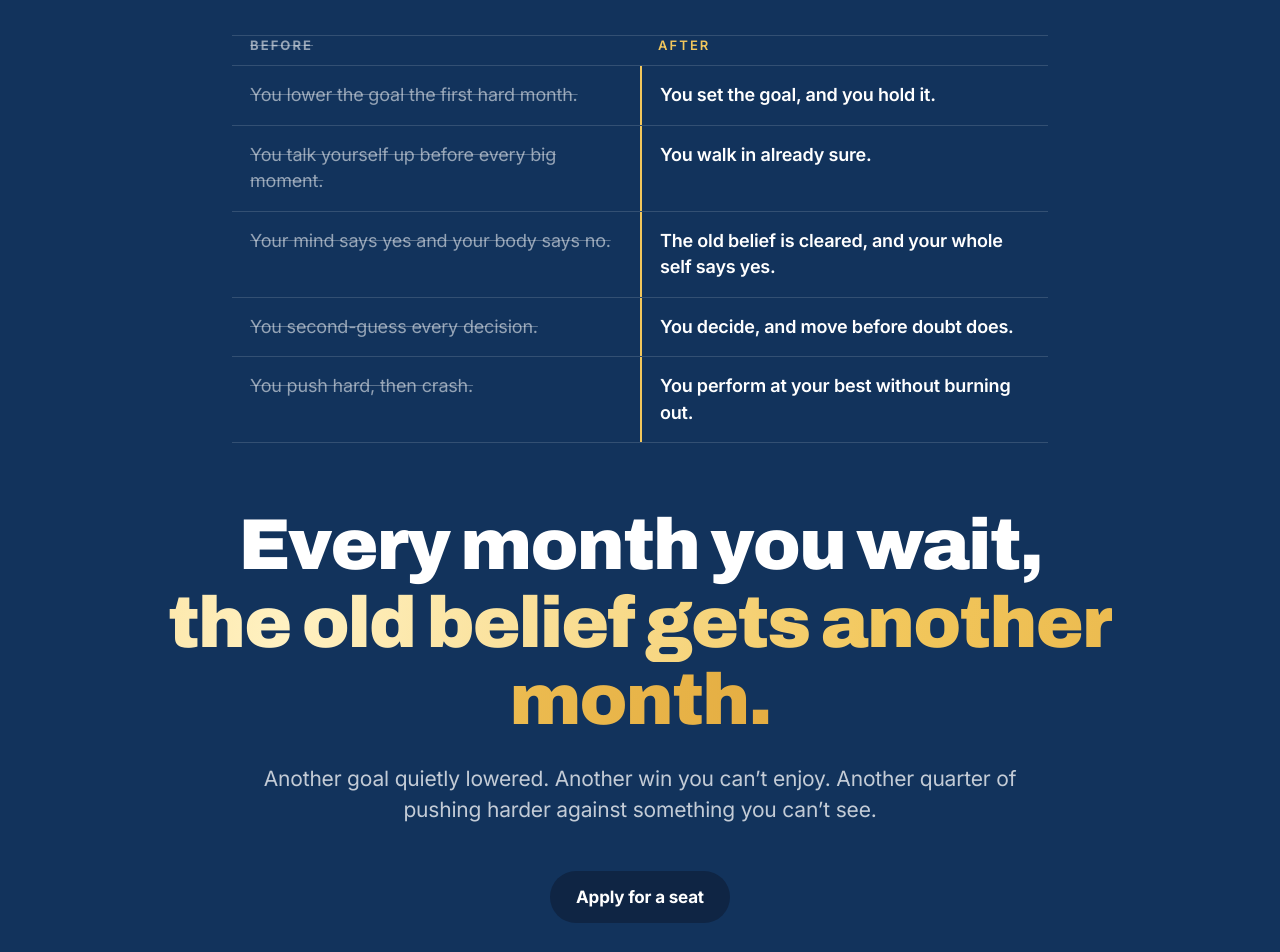
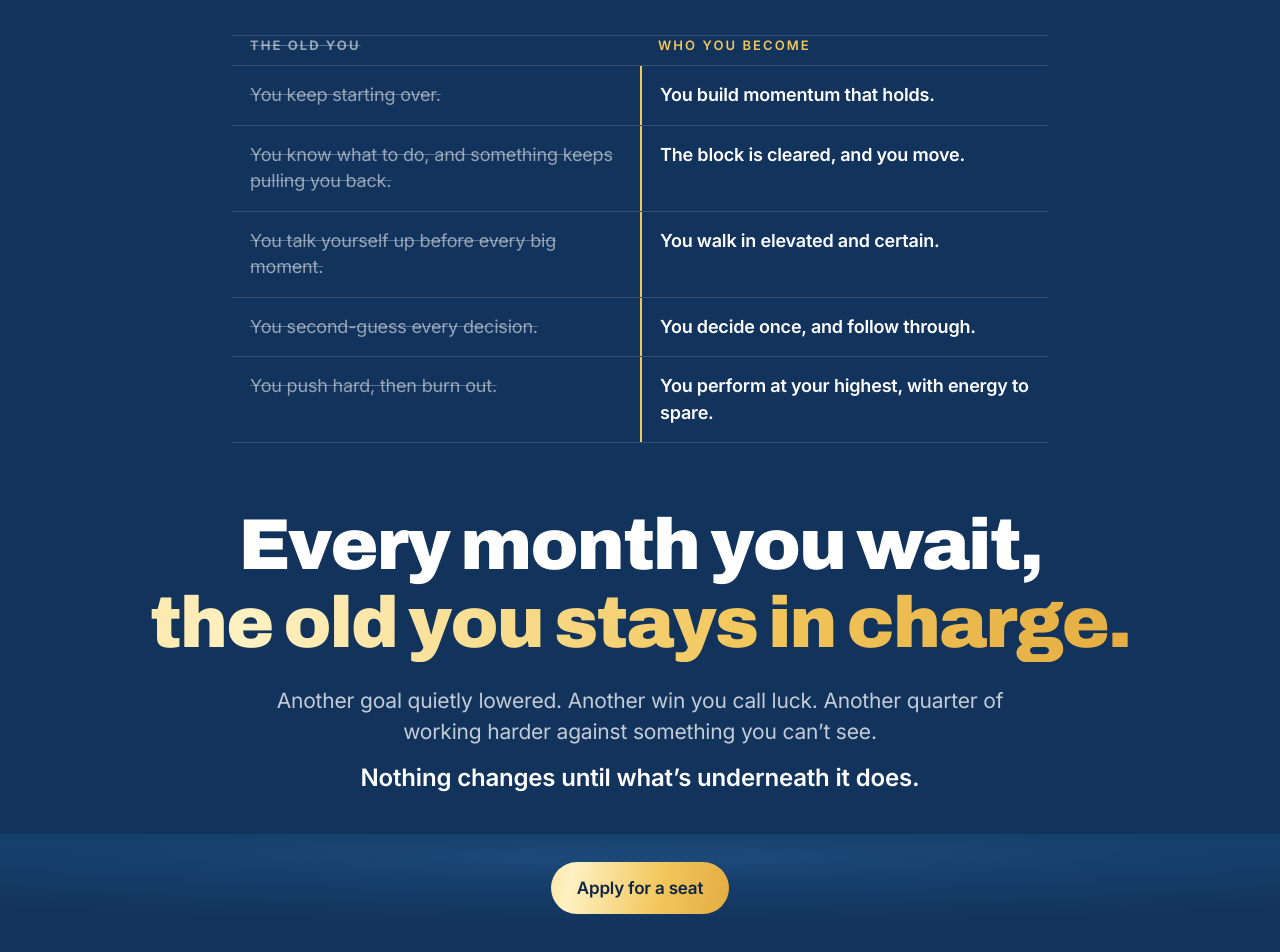
Before and after one commit to RolaDiab/business-manifesting, a plain HTML site: page founders/index.html in a window 1280 px wide. Shown: the part 2060-3012 px from the top of the page. Drawn offline with Linux system fonts and the light colour scheme.

Commit message:
Founders page: sharper transformation, cost-of-waiting and weekly topic copy
Co-Authored-By: Claude Opus 5.5 <noreply@anthropic.com>

```diff
--- a/founders/index.html
+++ b/founders/index.html
@@ -119,23 +119,24 @@
   <!-- 4. Reframe: before and after -->
   <section class="hook">
     <p class="eyebrow">The transformation</p>
-    <h2>Who you are now.<br><span class="gold-text">Who you become in 12 weeks.</span></h2>
+    <h2>The old you.<br><span class="gold-text">The founder you&rsquo;re becoming.</span></h2>
   </section>
   <div class="f-ba">
-    <div class="f-ba-row f-ba-head"><p class="was">Before</p><p class="now">After</p></div>
-    <div class="f-ba-row"><p class="was">You lower the goal the first hard month.</p><p class="now">You set the goal, and you hold it.</p></div>
-    <div class="f-ba-row"><p class="was">You talk yourself up before every big moment.</p><p class="now">You walk in already sure.</p></div>
-    <div class="f-ba-row"><p class="was">Your mind says yes and your body says no.</p><p class="now">The old belief is cleared, and your whole self says yes.</p></div>
-    <div class="f-ba-row"><p class="was">You second-guess every decision.</p><p class="now">You decide, and move before doubt does.</p></div>
-    <div class="f-ba-row"><p class="was">You push hard, then crash.</p><p class="now">You perform at your best without burning out.</p></div>
+    <div class="f-ba-row f-ba-head"><p class="was">The old you</p><p class="now">Who you become</p></div>
+    <div class="f-ba-row"><p class="was">You keep starting over.</p><p class="now">You build momentum that holds.</p></div>
+    <div class="f-ba-row"><p class="was">You know what to do, and something keeps pulling you back.</p><p class="now">The block is cleared, and you move.</p></div>
+    <div class="f-ba-row"><p class="was">You talk yourself up before every big moment.</p><p class="now">You walk in elevated and certain.</p></div>
+    <div class="f-ba-row"><p class="was">You second-guess every decision.</p><p class="now">You decide once, and follow through.</p></div>
+    <div class="f-ba-row"><p class="was">You push hard, then burn out.</p><p class="now">You perform at your highest, with energy to spare.</p></div>
   </div>
 
   <!-- 5. Cost of waiting -->
   <section class="hook">
-    <h2>Every month you wait,<br><span class="gold-text">the old belief gets another month.</span></h2>
-    <p>Another goal quietly lowered. Another win you can&rsquo;t enjoy. Another quarter of pushing harder against something you can&rsquo;t see.</p>
+    <h2>Every month you wait,<br><span class="gold-text">the old you stays in charge.</span></h2>
+    <p>Another goal quietly lowered. Another win you call luck. Another quarter of working harder against something you can&rsquo;t see.</p>
+    <p class="f-kicker">Nothing changes until what&rsquo;s underneath it does.</p>
   </section>
-  <div class="f-cta"><a class="btn btn-gold-cta" href="#apply">Apply for a seat</a></div>
+  <div class="f-cta hero-dark"><a class="btn btn-gold-cta" href="#apply">Apply for a seat</a></div>
 
   <!-- 6. The system -->
   <section class="hook">
@@ -148,19 +149,19 @@
       <p class="num">Weeks 1 to 4</p>
       <h2>Clear</h2>
       <p class="pillar-sub">Clear the road</p>
-      <ul><li>Your intention</li><li>Read your energy</li><li>The CLEAR Method&trade;</li><li>Ground and clear</li></ul>
+      <ul><li>Set your intention</li><li>Read your energy</li><li>Clear your limiting beliefs with the CLEAR Method&trade;</li><li>Ground and protect your energy</li></ul>
     </div>
     <div class="pillar">
       <p class="num">Weeks 5 to 8</p>
       <h2>Expect</h2>
       <p class="pillar-sub">Change what your brain predicts</p>
-      <ul><li>How your brain predicts your future</li><li>Your expanded self</li><li>Goals you actually believe</li><li>The room hears it</li></ul>
+      <ul><li>Train your brain to expect success</li><li>Step into your expanded self</li><li>Set goals with conviction</li><li>Speak with conviction</li></ul>
     </div>
     <div class="pillar">
       <p class="num">Weeks 9 to 12</p>
       <h2>Perform</h2>
       <p class="pillar-sub">Make it inevitable</p>
-      <ul><li>Move before doubt does</li><li>Nerves as fuel</li><li>Results that hold</li><li>Your daily practice</li></ul>
+      <ul><li>Act before doubt does</li><li>Turn pressure into power</li><li>Make your results last</li><li>Lock in your daily conviction practice</li></ul>
     </div>
   </section>
 
```
